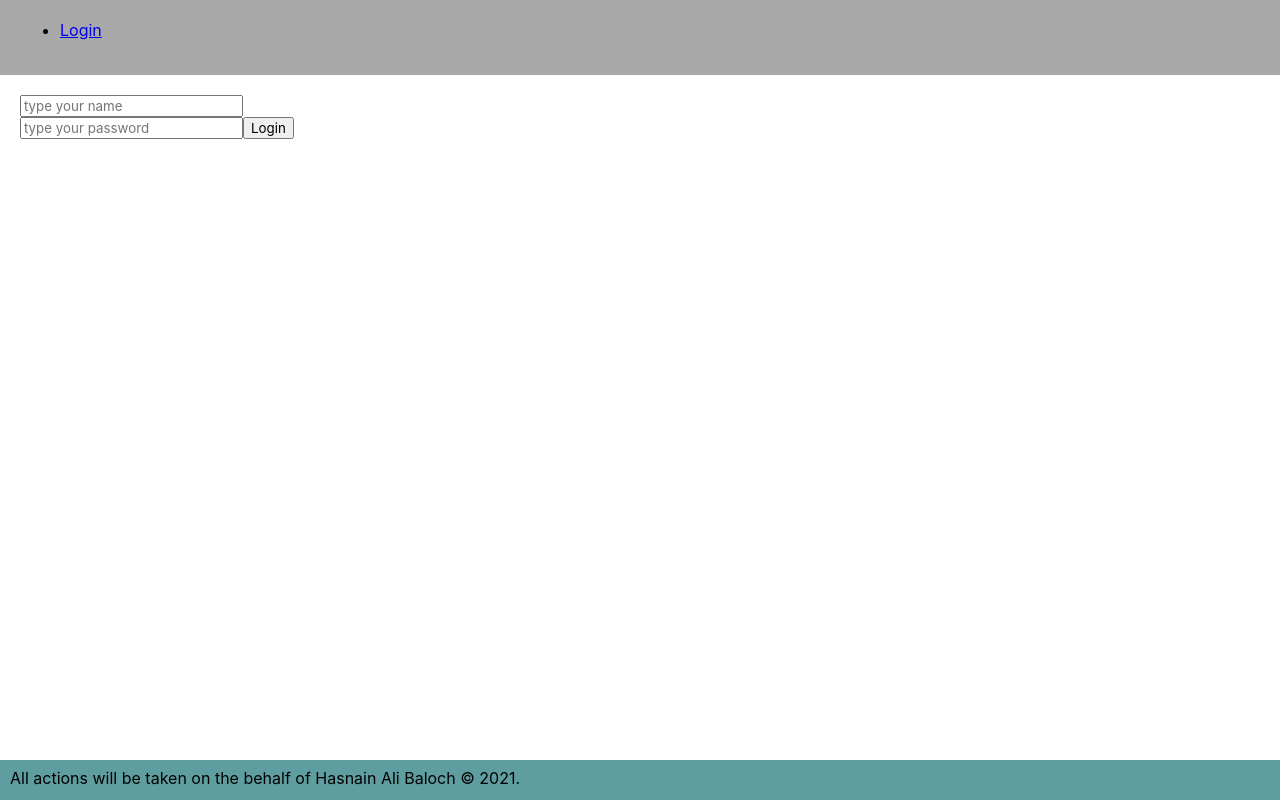
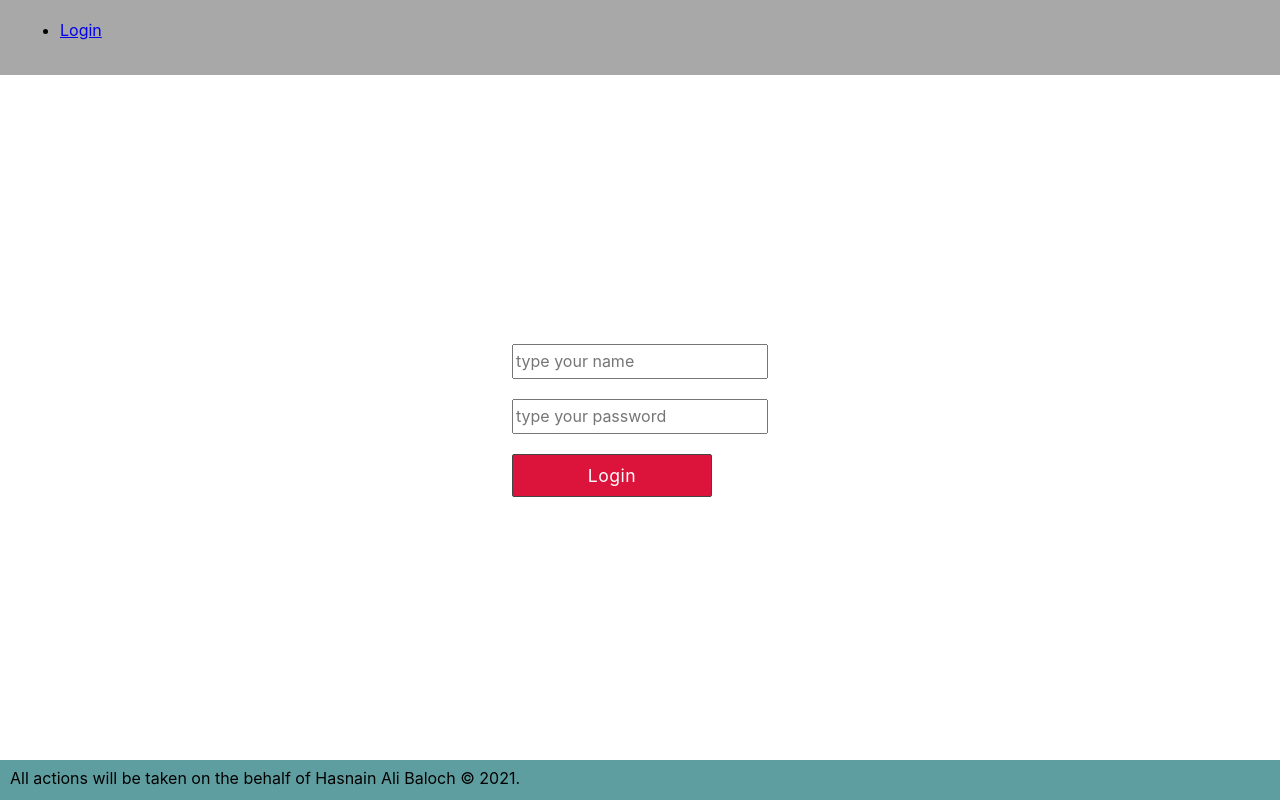
Before and after one commit to hasnainbaloch/Dashboard-Boiler-plate, a React (Create React App) app: page /login in a window 1280 px wide. Built offline with nearby package versions, Linux system fonts and the light colour scheme.

Commit message:
component sttyle with styled-component

```diff
--- a/src/components/Pages/Login/Login.jsx
+++ b/src/components/Pages/Login/Login.jsx
@@ -2,6 +2,8 @@ import React, { useState } from 'react';
 import {login} from '../../../utils';
 
 import { useHistory } from "react-router-dom";
+import { FormWrapper } from './login.style';
+import { Button, Input } from '../../../style';
 
 
 function Login() {
@@ -17,18 +19,19 @@ function Login() {
     }
 
     return (
-        <div>
+        <FormWrapper>
             <form>
                 <label htmlFor="name">
-                    <input type="text" name="name" id="name" value={name} placeholder="type your name" onChange={(e) => setName(e.target.value)}/>
+                    <Input type="text" name="name" id="name" value={name} placeholder="type your name" onChange={(e) => setName(e.target.value)}/>
                 </label>
                 <br/>
                 <label htmlFor="password">
-                    <input type="password" name="password" id="password" value={password} placeholder="type your password" onChange={(e) => setPassword(e.target.value)}/>
+                    <Input type="password" name="password" id="password" value={password} placeholder="type your password" onChange={(e) => setPassword(e.target.value)}/>
                 </label>
-                <button type="submit" onClick={(e) => loginUser(e)}>Login</button>
+                <br/>
+                <Button type="submit" onClick={(e) => loginUser(e)}>Login</Button>
             </form>
-        </div>
+        </FormWrapper>
     )
 }
 
--- /dev/null
+++ b/src/components/Pages/Login/login.style.js
@@ -0,0 +1,13 @@
+import styled, { css } from 'styled-components';
+
+
+const FormWrapper = styled.div`
+    display: flex;
+    justify-content: center;
+    align-items: center;
+    height: calc(100vh - 150px);
+`;
+
+export {
+    FormWrapper,
+};
--- a/src/style/index.js
+++ b/src/style/index.js
@@ -2,5 +2,6 @@ export {
     Button,
     Title,
     Title2,
-    Example
-} from './common'
+    Example,
+    Input
+} from './style.common'
--- a/src/style/common.js
+++ b/src/style/style.common.js
@@ -7,10 +7,11 @@ export const  Button = styled.button`
     padding: 10px;
     border-radius: 2px;
     width: 200px;
-    font-size: 1.5rem;
+    font-size: 1.1rem;
     text-transform: capitalize;
     letter-spacing: 0.5px;
     outline: none;
+    box-sizing: border-box;
     &:hover{
         cursor: pointer;
         box-shadow: 0 4px 3px 3px rgba(21,23,34,0.2);
@@ -40,3 +41,11 @@ export const  Example = styled.p`
     color: #000000;
     margin: ${({margin}) => margin || `20px`};
 `;
+
+export const Input = styled.input`
+    font-size: 1rem;
+    color: #000000;
+    margin-bottom: ${({margin}) => margin || `20px`};
+    width: 100%;
+    height: 35px;
+`;
```
Also changed, not shown: 1 other file (tests, documents, lock files or other folders).
